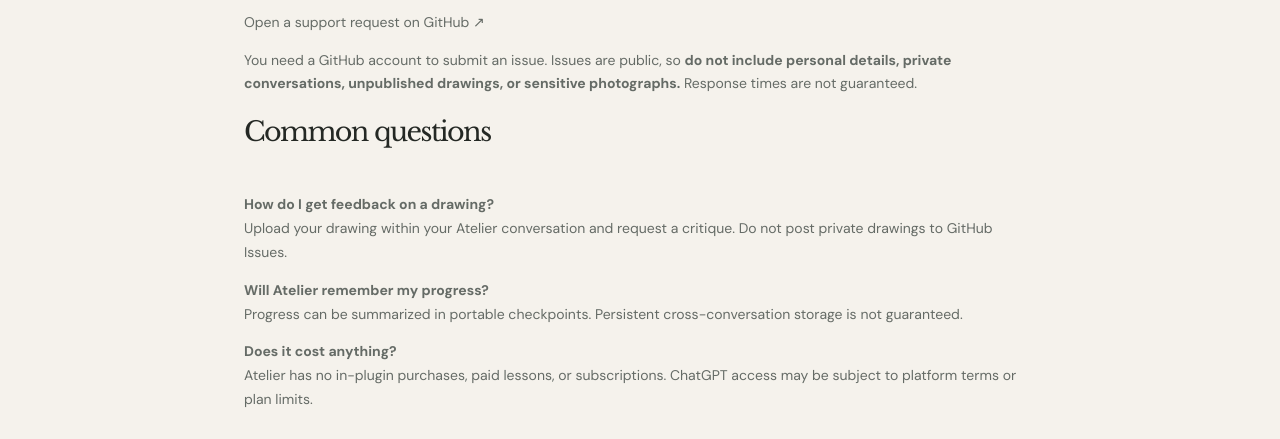
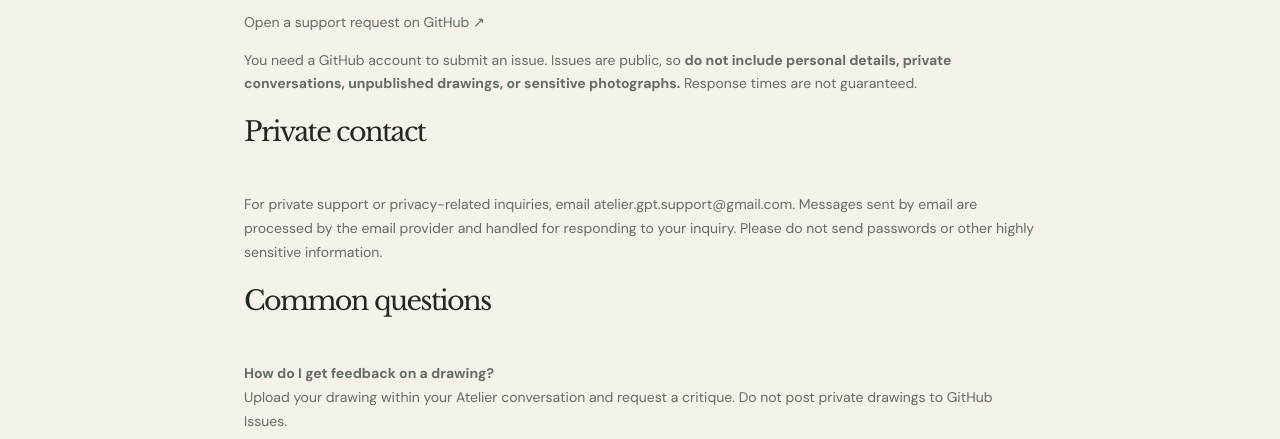
Before and after one commit to philt-one/atelier-drawing-academy, a plain HTML site: page support.html in a window 1280 px wide. Shown: the part 361-800 px from the top of the page. Drawn offline with nearby package versions, Linux system fonts and the light colour scheme.

Commit message:
Update support.html

```diff
--- a/support.html
+++ b/support.html
@@ -15,6 +15,8 @@
 <p>Atelier Drawing Academy is a free drawing-tutor plugin. For plugin problems, feedback, accessibility issues, or feature requests, please open an issue in our public GitHub repository.</p>
 <p><a href="https://github.com/philt-one/atelier-drawing-academy/issues/new">Open a support request on GitHub ↗</a></p>
 <p>You need a GitHub account to submit an issue. Issues are public, so <strong>do not include personal details, private conversations, unpublished drawings, or sensitive photographs.</strong> Response times are not guaranteed.</p>
+<h2>Private contact</h2>
+<p>For private support or privacy-related inquiries, email <a href="mailto:atelier.gpt.support@gmail.com">atelier.gpt.support@gmail.com</a>. Messages sent by email are processed by the email provider and handled for responding to your inquiry. Please do not send passwords or other highly sensitive information.</p>
 <h2>Common questions</h2>
 <p><strong>How do I get feedback on a drawing?</strong><br>Upload your drawing within your Atelier conversation and request a critique. Do not post private drawings to GitHub Issues.</p>
 <p><strong>Will Atelier remember my progress?</strong><br>Progress can be summarized in portable checkpoints. Persistent cross-conversation storage is not guaranteed.</p>
```
